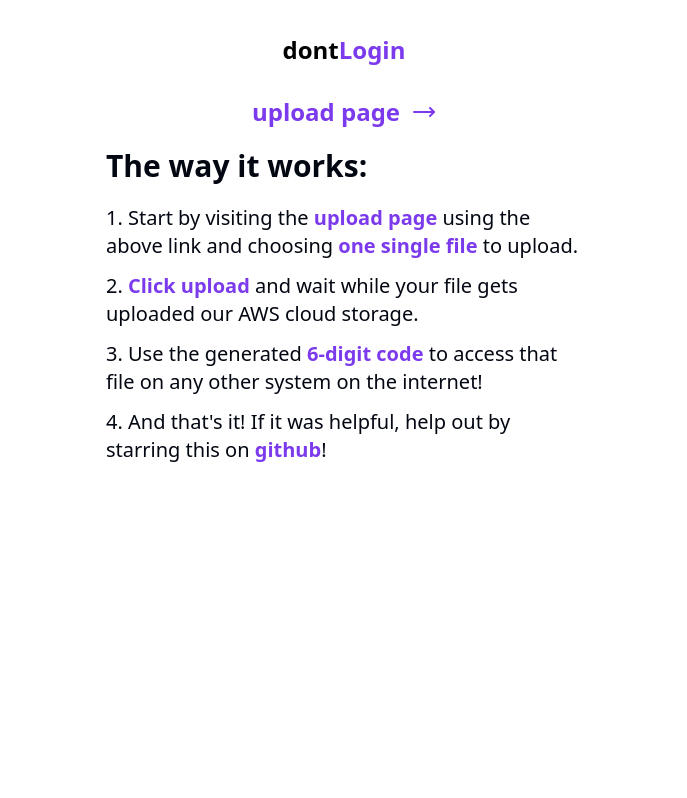
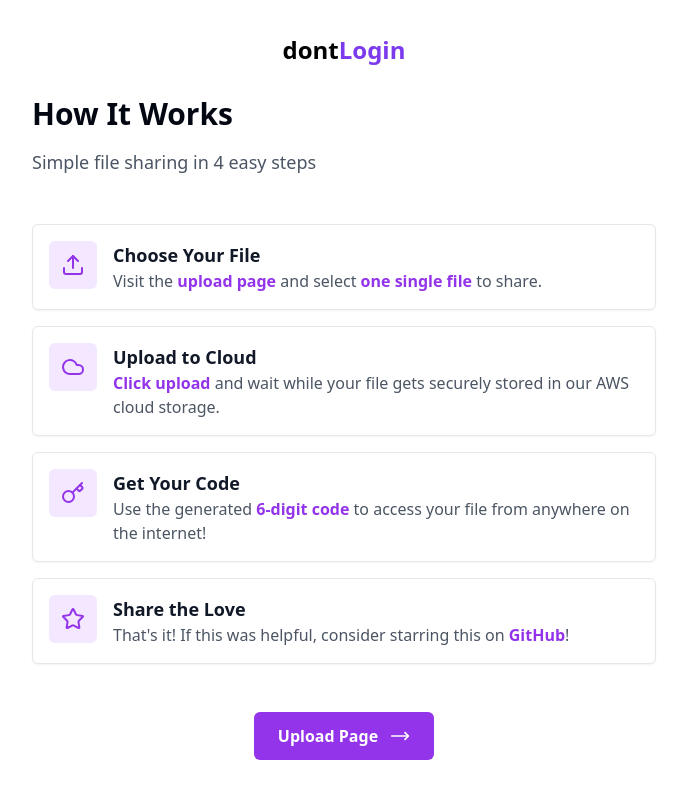
Before and after one commit to iammohitvs/dontlogin, a Next.js app: page /rules in a window 1280 px wide. Shown: the whole page, without its empty margins (296-983 px from the left). Built offline with nearby package versions, Linux system fonts and the light colour scheme.

Commit message:
added file dropzone and ui changes

```diff
--- a/app/download/page.tsx
+++ b/app/download/page.tsx
@@ -60,7 +60,7 @@ const DownloadPage = () => {
 
     return (
         <main className="p-4 pt-24 max-w-[500px] mx-auto flex flex-col gap-5">
-            <h1 className="font-bold text-3xl text-primary">
+            <h1 className="font-bold text-3xl">
                 Download Your File
             </h1>
             <h3 className="text-gray-600 font-light font-2xl">
--- a/app/rules/page.tsx
+++ b/app/rules/page.tsx
@@ -1,4 +1,4 @@
-import { MoveRight } from "lucide-react";
+import { MoveRight, Upload, Cloud, Key, Star } from "lucide-react";
 import Link from "next/link";
 import React from "react";
 import type { Metadata } from "next";
@@ -9,54 +9,119 @@ export const metadata: Metadata = {
 
 const RulesPage = () => {
     return (
-        <main className="pt-24 max-w-[500px] mx-auto flex flex-col gap-5 px-3">
+        <main className="pt-24 max-w-2xl mx-auto px-6">
+            <div className="mb-12">
+                <h1 className="text-3xl font-bold mb-4">
+                    How It Works
+                </h1>
+                <p className="text-lg text-gray-600">
+                    Simple file sharing in 4 easy steps
+                </p>
+            </div>
+
+            <div className="space-y-4 mb-12">
+                <div className="flex items-start gap-4 p-4 bg-white rounded-md border border-gray-200 shadow-sm">
+                    <div className="flex-shrink-0">
+                        <div className="w-12 h-12 bg-purple-100 rounded-md flex items-center justify-center">
+                            <Upload className="w-6 h-6 text-purple-600" />
+                        </div>
+                    </div>
+                    <div className="flex-1">
+                        <h3 className="text-lg font-semibold text-gray-900">
+                            Choose Your File
+                        </h3>
+                        <p className="text-gray-600">
+                            Visit the{" "}
                             <Link
+                                className="text-purple-600 font-semibold hover:text-purple-700"
                                 href="/upload"
-                className="group text-primary flex flex-row gap-3 w-fit mx-auto text-2xl items-center hover:underline font-bold"
                             >
-                upload page{" "}
-                <MoveRight className="group-hover:translate-x-2 transition-all" />
-            </Link>
-
-            <h1 className="text-3xl font-bold">The way it works:</h1>
-
-            <ol className="list-decimal text-xl list-inside flex flex-col gap-3">
-                <li>
-                    Start by visiting the{" "}
-                    <Link className="text-primary font-bold" href="/upload">
                                 upload page
                             </Link>{" "}
-                    using the above link and choosing{" "}
-                    <span className="text-primary font-bold">
-                        one single file{" "}
-                    </span>
-                    to upload.
-                </li>
-                <li>
-                    <span className="text-primary font-bold">Click upload</span>{" "}
-                    and wait while your file gets uploaded our AWS cloud
-                    storage.
-                </li>
-                <li>
+                            and select{" "}
+                            <span className="text-purple-600 font-semibold">
+                                one single file
+                            </span>{" "}
+                            to share.
+                        </p>
+                    </div>
+                </div>
+
+                <div className="flex items-start gap-4 p-4 bg-white rounded-md border border-gray-200 shadow-sm">
+                    <div className="flex-shrink-0">
+                        <div className="w-12 h-12 bg-purple-100 rounded-md flex items-center justify-center">
+                            <Cloud className="w-6 h-6 text-purple-600" />
+                        </div>
+                    </div>
+                    <div className="flex-1">
+                        <h3 className="text-lg font-semibold text-gray-900">
+                            Upload to Cloud
+                        </h3>
+                        <p className="text-gray-600">
+                            <span className="text-purple-600 font-semibold">
+                                Click upload
+                            </span>{" "}
+                            and wait while your file gets securely stored in our
+                            AWS cloud storage.
+                        </p>
+                    </div>
+                </div>
+
+                <div className="flex items-start gap-4 p-4 bg-white rounded-md border border-gray-200 shadow-sm">
+                    <div className="flex-shrink-0">
+                        <div className="w-12 h-12 bg-purple-100 rounded-md flex items-center justify-center">
+                            <Key className="w-6 h-6 text-purple-600" />
+                        </div>
+                    </div>
+                    <div className="flex-1">
+                        <h3 className="text-lg font-semibold text-gray-900">
+                            Get Your Code
+                        </h3>
+                        <p className="text-gray-600">
                             Use the generated{" "}
-                    <span className="text-primary font-bold">
-                        6-digit code{" "}
-                    </span>
-                    to access that file on any other system on the internet!
-                </li>
-                <li>
-                    And that&apos;s it! If it was helpful, help out by starring this
+                            <span className="text-purple-600 font-semibold">
+                                6-digit code
+                            </span>{" "}
+                            to access your file from anywhere on the internet!
+                        </p>
+                    </div>
+                </div>
+
+                <div className="flex items-start gap-4 p-4 bg-white rounded-md border border-gray-200 shadow-sm">
+                    <div className="flex-shrink-0">
+                        <div className="w-12 h-12 bg-purple-100 rounded-md flex items-center justify-center">
+                            <Star className="w-6 h-6 text-purple-600" />
+                        </div>
+                    </div>
+                    <div className="flex-1">
+                        <h3 className="text-lg font-semibold text-gray-900">
+                            Share the Love
+                        </h3>
+                        <p className="text-gray-600">
+                            That's it! If this was helpful, consider starring this
                             on{" "}
                             <Link
                                 href="https://github.com/iammohitvs/dontlogin"
                                 target="_blank"
-                        className="font-bold text-primary"
+                                className="text-purple-600 font-semibold hover:text-purple-700"
                             >
-                        github
+                                GitHub
                             </Link>
                             !
-                </li>
-            </ol>
+                        </p>
+                    </div>
+                </div>
+            </div>
+
+            <div className="text-center">
+                <Link
+                    href="/upload"
+                    className="group inline-flex items-center gap-3 px-6 py-3 bg-purple-600 text-white font-semibold rounded-md hover:bg-purple-700 transition-all"
+                >
+                    Upload Page
+                    <MoveRight className="w-5 h-5 group-hover:translate-x-1 transition-transform" />
+                </Link>
+            </div>
         </main>
     );
 };
--- a/components/FilePresent.tsx
+++ b/components/FilePresent.tsx
@@ -1,45 +1,54 @@
-import { FileUp } from "lucide-react";
+import { File, Trash2 } from "lucide-react";
 import React from "react";
 
 const FilePresent = ({
     name,
     size,
     type,
+    removeFile,
+    isremoveDisabled
 }: {
     name: string;
     size: number;
     type: string;
+    removeFile: () => void;
+    isremoveDisabled: boolean;
 }) => {
+    const formatFileSize = (bytes: number): string => {
+        if (bytes === 0) return "0 B";
+        const k = 1024;
+        const sizes = ["B", "KB", "MB", "GB"];
+        const i = Math.floor(Math.log(bytes) / Math.log(k));
+        return parseFloat((bytes / Math.pow(k, i)).toFixed(1)) + " " + sizes[i];
+    };
+
     return (
-        <div className="flex flex-row gap-5 items-center border-[1px] border-black rounded-md p-5">
-            <FileUp size={50} color="black" />
+        <div className="bg-white border border-gray-300 rounded-xl p-6">
+            <div className="flex items-center gap-4">
+                <div className="p-3 bg-purple-50 rounded-lg">
+                    <File className="w-6 h-6 text-purple-600" />
+                </div>
 
-            <div className="hidden text-md md:flex flex-row gap-5">
-                <div className="font-bold text-right">
-                    <p>File name:</p>
-                    <p>File size:</p>
-                    <p>File type:</p>
+                <div className="flex-1 min-w-0">
+                    <h3 className="font-semibold text-gray-900 truncate mb-1">
+                        {name}
+                    </h3>
+                    <div className="space-y-1">
+                        <div className="flex items-center gap-4 text-sm text-gray-600">
+                            <span>{formatFileSize(size * 1024 * 1024)}</span>
+                            <span className="text-gray-400">•</span>
+                            <span className="uppercase">{type}</span>
+                        </div>
+                    </div>
                 </div>
-                <div className="text-left">
-                    <p>{name}</p>
-                    <p>{size} MB</p>
-                    <p>{type}</p>
-                </div>
-            </div>
 
-            <div className="text-md md:hidden flex-row gap-5">
-                <div className="font-bold text-left">
-                    <p className="mb-2">
-                        File Name: <span className="font-normal">{name}</span>
-                    </p>
-                    <p className="mb-2">
-                        File Size:{" "}
-                        <span className="font-normal">{size} MB</span>
-                    </p>
-                    <p className="mb-2">
-                        File Type: <span className="font-normal">{type}</span>
-                    </p>
-                </div>
+                <button
+                    className="p-2 text-gray-400 hover:text-red-500 hover:bg-red-50 rounded-lg transition-colors disabled:opacity-50 disabled:pointer-events-none"
+                    onClick={removeFile}
+                    disabled={isremoveDisabled}
+                >
+                    <Trash2 className="w-5 h-5" />
+                </button>
             </div>
         </div>
     );
```
Also changed, not shown: app/upload/page.tsx (+44 -31 lines), components/FileUpload.tsx (added, +144 -0 lines). Lines whose indentation alone changed are shown as unchanged.
